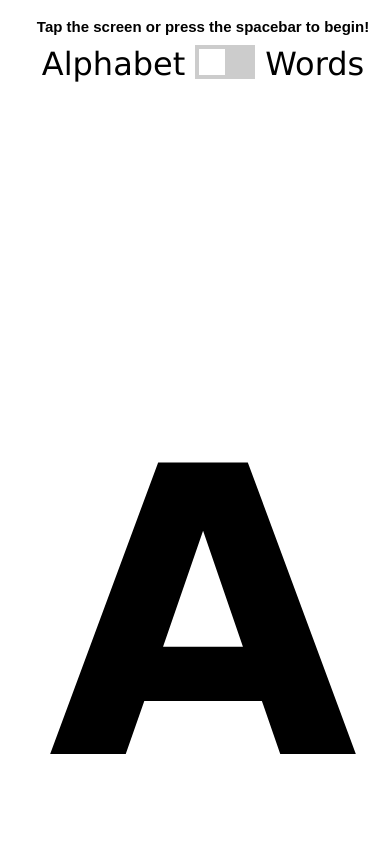
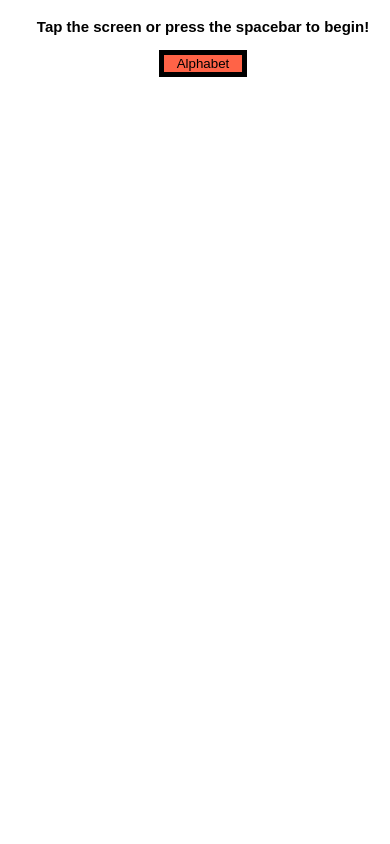
Before and after one commit to VedmundrDav/readingPractice, a PHP site: page / in a window 390 px wide. Run offline with PHP 8.4, Linux system fonts and the light colour scheme.

Commit message:
Changed toggle design to a button that's easier to use. Also, added it so that mobile user allows touch below button line (this stops button from switch word/letter while clicking the button)

```diff
--- a/CSS/teachAlphabetPage.css
+++ b/CSS/teachAlphabetPage.css
@@ -13,19 +13,29 @@ body{
     display: flex;
     flex-direction: column;
     align-items: center;
+    touch-action: none;
 }
 #header{
     font-size: 15px;
     font-family: Arial, Helvetica, sans-serif;
 }
 #letter{
-    font-size:25em;
+    font-size: 25vh;
     font-family: 'Lucida Sans', 'Lucida Sans Regular', 'Lucida Grande', 'Lucida Sans Unicode', Geneva, Verdana, sans-serif;
 }
 
 #toggle-container{
     display: flex;
     flex-direction: row;
+    justify-content: space-around;
+    width: 25%;
+}
+#toggle-btn{
+    border: 5px;
+    border-style: solid;
+    background-color: tomato;
+    width: 100%;
+    margin: 5px;
 }
 #alpha-label{
     margin-top: 0;
@@ -39,58 +49,11 @@ body{
     font-family: 'Lucida Sans', 'Lucida Sans Regular', 'Lucida Grande', 'Lucida Sans Unicode', Geneva, Verdana, sans-serif;
     font-size: 2em;
 }
-
-
-/*This stuff is just related to the slider*/
-.switch {
-    position: relative;
-    display: inline-block;
-    width: 60px;
-    height: 34px;
-  }
-
-  /* Hide default HTML checkbox */
-  .switch input {
-    opacity: 0;
-    width: 0;
-    height: 0;
-  }
-
-  /* The slider */
-  .slider {
-    position: absolute;
-    cursor: pointer;
-    top: 0;
-    left: 0;
-    right: 0;
-    bottom: 0;
-    background-color: #ccc;
-    -webkit-transition: .4s;
-    transition: .4s;
-  }
-
-  .slider:before {
-    position: absolute;
-    content: "";
-    height: 26px;
-    width: 26px;
-    left: 4px;
-    bottom: 4px;
-    background-color: white;
-    -webkit-transition: .4s;
-    transition: .4s;
-  }
-
-  input:checked + .slider {
-    background-color: #f32121;
-  }
-
-  input:focus + .slider {
-    box-shadow: 0 0 1px #f32121;
-  }
-
-  input:checked + .slider:before {
-    -webkit-transform: translateX(26px);
-    -ms-transform: translateX(26px);
-    transform: translateX(26px);
-  }
+@media screen and (max-height: 1900px) and (max-width: 1080px) {
+    #letter{
+        font-size: 15vh; /*Adjust font size for smaller screens*/
+    }
+    #main-content{
+        height: 100%; /*This is so that the touchable area will take up more of the screen but not the banner/button area.*/
+    }
+}
--- a/JS/randomLetter.js
+++ b/JS/randomLetter.js
@@ -6,19 +6,55 @@ function randomRgbaString (alpha) {
     return `rgba(${r},${g},${b},${a})`
   }
 
-var letters = 'ABCDEFGHIJKLMNOPQRSTUVXXYZabcdefghijklmnopqrstuvwxyz';
-var words = [];
+var letters = 'ABCDEFGHIJKLMNOPQRSTUVWXYZabcdefghijklmnopqrstuvwxyz';
+var words = ["Am", "The", "White", "Blue", "Black", "Pink", "Purple","Green", "Gray", "Three", "Five"];
 
-document.addEventListener('keypress', function(e){
-    if(e.keyCode == 32){
+
+function toggleAlphabet(){
+    var btn = document.getElementById('toggle-btn');
+    btn.blur();
+    if(btn.innerHTML === 'Alphabet'){
+       btn.innerHTML = "Words";
+        // document.addEventListener('touchend', function(){
+        //     document.getElementById('header').style.opacity= 0;
+        //     document.getElementById('letter').innerHTML = words[Math.floor(Math.random() * words.length)];
+        //     document.body.style.background = randomRgbaString(1);
+        // });
+    }else if(btn.innerHTML === "Words"){
+        btn.innerHTML = "Alphabet";
+        // document.addEventListener('touchend', function(){
+        //     document.getElementById('header').style.opacity= 0;
+        //     document.getElementById('letter').innerHTML = letters[Math.floor(Math.random() * letters.length)];
+        //     document.body.style.background = randomRgbaString(1);
+        // });
+    }
+
+}
+document.addEventListener('keyup', function(e){
+    var btn = document.getElementById('toggle-btn');
+    if(e.key === ' '){
+        if(btn.innerHTML === 'Alphabet'){
+            document.getElementById('header').style.opacity= 0;
+            document.getElementById('letter').innerHTML = letters[Math.floor(Math.random() * letters.length)];
+            document.body.style.background = randomRgbaString(1);
+        }else{
+            document.getElementById('header').style.opacity= 0;
+            document.getElementById('letter').innerHTML = words[Math.floor(Math.random() * words.length)];
+            document.body.style.background = randomRgbaString(1);
+        }
+    }
+});
+
+document.getElementById('main-content').addEventListener('touchend', function(){
+    console.log("div touched");
+    var btn = document.getElementById('toggle-btn');
+    if(btn.innerHTML === 'Alphabet'){
         document.getElementById('header').style.opacity= 0;
         document.getElementById('letter').innerHTML = letters[Math.floor(Math.random() * letters.length)];
         document.body.style.background = randomRgbaString(1);
+    }else{
+    document.getElementById('header').style.opacity= 0;
+     document.getElementById('letter').innerHTML = words[Math.floor(Math.random() * words.length)];
+     document.body.style.background = randomRgbaString(1);
     }
 });
-
-document.addEventListener('touchend', function(){
-    document.getElementById('header').style.opacity= 0;
-    document.getElementById('letter').innerHTML = letters[Math.floor(Math.random() * letters.length)];
-    document.body.style.background = randomRgbaString(1);
-});
--- a/index.html
+++ b/index.html
@@ -3,26 +3,20 @@
     <head>
         <link rel="stylesheet" href="CSS/teachAlphabetPage.css">
         <meta name = "viewport" content = "width=device-width, minimum-scale=1.0, maximum-scale = 1.0, user-scalable = no">
-        <script src = "JS/randomLetter.js">
-        </script>
+
     </head>
     <body>
         <div id = "header-div">
             <h1 id = "header">Tap the screen or press the spacebar to begin!</h1>
-            <div id = "alphabet-word-toggle">
-                <div id = "toggle-container">
-                    <p class = "font-char" id = "alpha-label">Alphabet</p>
-                    <label class="switch">
-                        <input type="checkbox">
-                        <span class="slider"></span>
-                    </label>
-                    <p class = "font-char" id = "word-label">Words</p>
-                </div>
+            <div id = "toggle-container">
+                <button id = "toggle-btn" onclick="toggleAlphabet()" tabindex="">Alphabet</button>
             </div>
         </div>
         <!--Display a large lower or uppercase letter in center of page. space bar generates a different letter. Letter color and page background change colors every time space is pressed.-->
         <div id = "main-content">
-            <h1 id = "letter"><!--LETTER HERE-->A</h1>
+            <h1 id = "letter"><!--LETTER HERE--></h1>
         </div>
     </body>
+    <script src = "JS/randomLetter.js">
+    </script>
 </html>
```
